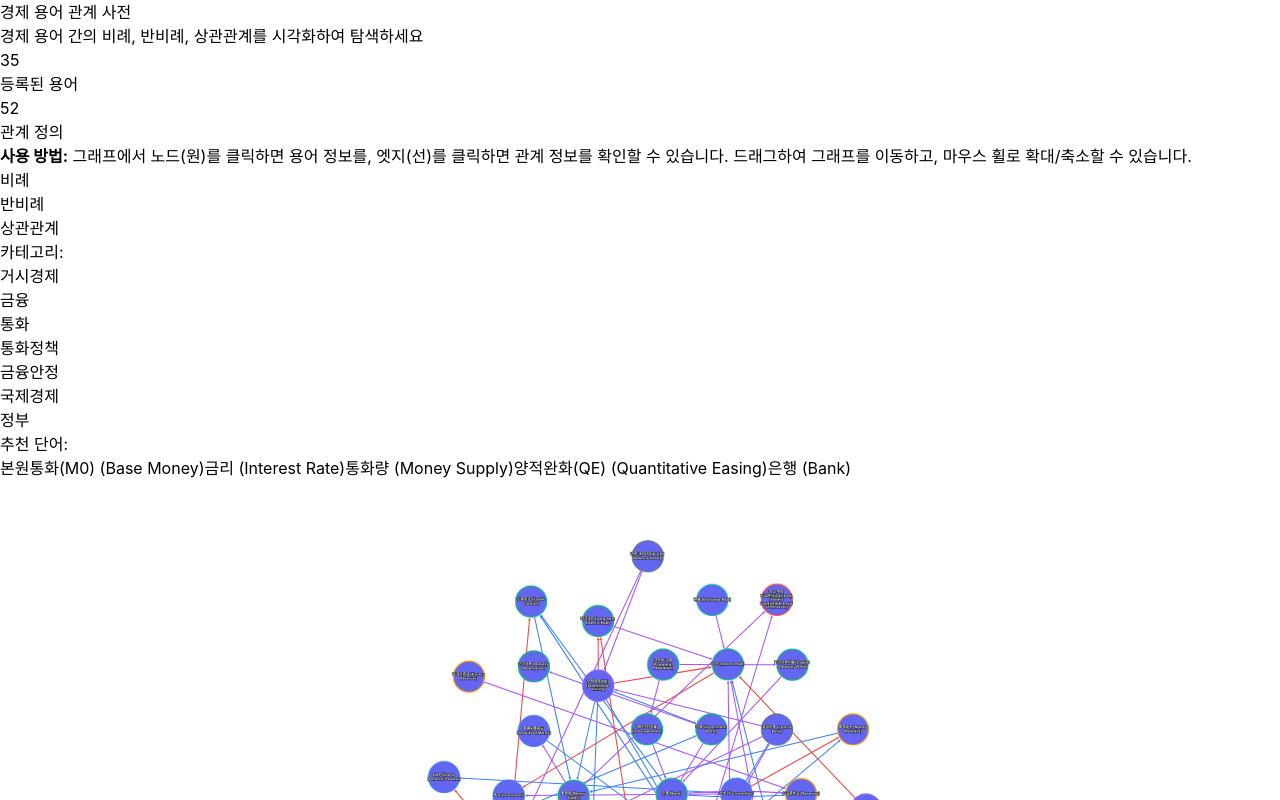
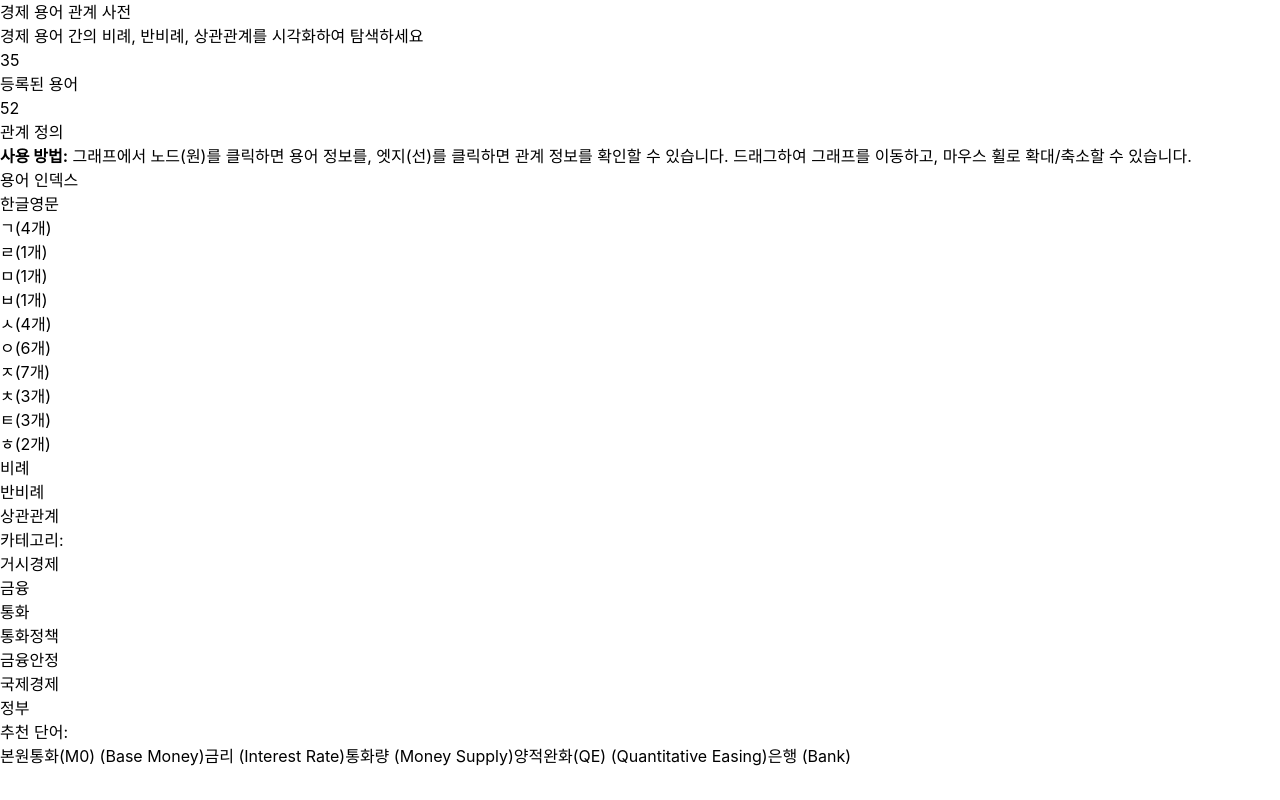
Before and after one commit to powerpower2005/EconomyWordmap, a React (Vite) app: page / in a window 1280 px wide. Shown: the top 800 px of the page. Built offline with nearby package versions, Linux system fonts and the light colour scheme.

Commit message:
Add Korean and English term index with expandable sections

```diff
--- a/src/components/RelationGraph.tsx
+++ b/src/components/RelationGraph.tsx
@@ -1,7 +1,11 @@
-import { useEffect, useRef, useState } from 'react';
+import { useEffect, useRef, useState, forwardRef, useImperativeHandle } from 'react';
 import cytoscape from 'cytoscape';
 import { loadTerms, loadRelations } from '../utils/dataLoader';
 import { RelationType, Term } from '../types';
+
+export interface RelationGraphHandle {
+  clickNode: (termId: string) => void;
+}
 
 const relationTypeColors: Record<RelationType, string> = {
   proportional: '#3b82f6',
@@ -37,17 +41,51 @@ const categoryMapping: Record<string, string> = {
   '채권': '금융'
 };
 
-export default function RelationGraph() {
+const RelationGraph = forwardRef<RelationGraphHandle>((_props, ref) => {
   const containerRef = useRef<HTMLDivElement>(null);
   const cyRef = useRef<cytoscape.Core | null>(null);
   const animationFrameRef = useRef<number | null>(null);
   const [selectedNode, setSelectedNode] = useState<Term | null>(null);
   const [recommendedTerms, setRecommendedTerms] = useState<Term[]>([]);
+  const termsRef = useRef<Term[]>([]);
+
+  const handleNodeClick = (termId: string) => {
+    const cy = cyRef.current;
+    if (!cy) return;
+
+    const node = cy.getElementById(termId);
+    if (node.length === 0) return;
+
+    const clickedTerm = termsRef.current.find(t => t.id === termId);
+    if (!clickedTerm) return;
+
+    // 노드 확대
+    cy.animate({
+      center: { eles: node },
+      zoom: 1.2
+    }, {
+      duration: 500
+    });
+
+    if (selectedNode && selectedNode.id === clickedTerm.id) {
+      setSelectedNode(null);
+      // 원래 위치로 복귀
+      cy.fit();
+    } else {
+      setSelectedNode(clickedTerm);
+    }
+  };
+
+  // 외부에서 노드 클릭할 수 있도록 함수 노출
+  useImperativeHandle(ref, () => ({
+    clickNode: handleNodeClick
+  }));
 
   useEffect(() => {
     if (!containerRef.current) return;
 
     const terms = loadTerms();
+    termsRef.current = terms;
     const relations = loadRelations();
 
     // 추천 단어 계산 (엣지가 많은 노드 상위 5개)
@@ -380,25 +418,7 @@ export default function RelationGraph() {
     cy.on('tap', 'node', function(evt) {
       const node = evt.target;
       const nodeData = node.data();
-      const clickedTerm = terms.find(t => t.id === nodeData.id);
-
-      if (clickedTerm) {
-        // 노드 확대
-        cy.animate({
-          center: { eles: node },
-          zoom: 1.2
-        }, {
-          duration: 500
-        });
-
-        if (selectedNode && selectedNode.id === clickedTerm.id) {
-          setSelectedNode(null);
-          // 원래 위치로 복귀
-          cy.fit();
-        } else {
-          setSelectedNode(clickedTerm);
-        }
-      }
+      handleNodeClick(nodeData.id);
     });
 
     cy.on('tap', 'edge', function(evt) {
@@ -633,4 +653,8 @@ export default function RelationGraph() {
       )}
     </div>
   );
-}
+});
+
+RelationGraph.displayName = 'RelationGraph';
+
+export default RelationGraph;
--- a/src/pages/Home.tsx
+++ b/src/pages/Home.tsx
@@ -1,9 +1,25 @@
-import { loadTerms, loadRelations } from '../utils/dataLoader';
-import RelationGraph from '../components/RelationGraph';
+import { useState, useRef } from 'react';
+import { loadTerms, loadRelations, getKoreanIndex, getEnglishIndex } from '../utils/dataLoader';
+import RelationGraph, { RelationGraphHandle } from '../components/RelationGraph';
+import { Term } from '../types';
 
 export default function Home() {
   const terms = loadTerms();
   const relations = loadRelations();
+  const koreanIndex = getKoreanIndex();
+  const englishIndex = getEnglishIndex();
+  const graphRef = useRef<RelationGraphHandle>(null);
+  const [activeTab, setActiveTab] = useState<'korean' | 'english'>('korean');
+  const [expandedSection, setExpandedSection] = useState<string | null>(null);
+
+  const handleTermClick = (term: Term) => {
+    if (graphRef.current) {
+      graphRef.current.clickNode(term.id);
+    }
+  };
+
+  const koreanInitials = ['ㄱ', 'ㄲ', 'ㄴ', 'ㄷ', 'ㄸ', 'ㄹ', 'ㅁ', 'ㅂ', 'ㅃ', 'ㅅ', 'ㅆ', 'ㅇ', 'ㅈ', 'ㅉ', 'ㅊ', 'ㅋ', 'ㅌ', 'ㅍ', 'ㅎ'];
+  const englishInitials = Array.from({ length: 26 }, (_, i) => String.fromCharCode(65 + i));
 
   return (
     <div className="max-w-7xl mx-auto px-4 sm:px-6 lg:px-8 py-8">
@@ -18,15 +34,118 @@ export default function Home() {
             <div className="text-gray-600 mt-1">관계 정의</div>
           </div>
         </div>
-        <div className="bg-blue-50 border-l-4 border-blue-500 p-4 rounded">
+        <div className="bg-blue-50 border-l-4 border-blue-500 p-4 rounded mb-6">
           <p className="text-sm text-gray-700">
             <strong>사용 방법:</strong> 그래프에서 노드(원)를 클릭하면 용어 정보를, 엣지(선)를 클릭하면 관계 정보를 확인할 수 있습니다.
             드래그하여 그래프를 이동하고, 마우스 휠로 확대/축소할 수 있습니다.
           </p>
         </div>
+
+        {/* 인덱스 섹션 */}
+        <div className="bg-white rounded-lg shadow p-6 mb-6">
+          <h2 className="text-xl font-bold mb-4">용어 인덱스</h2>
+
+          {/* 탭 */}
+          <div className="flex gap-2 mb-4 border-b">
+            <button
+              onClick={() => setActiveTab('korean')}
+              className={`px-4 py-2 font-medium ${
+                activeTab === 'korean'
+                  ? 'text-blue-600 border-b-2 border-blue-600'
+                  : 'text-gray-600 hover:text-gray-800'
+              }`}
+            >
+              한글
+            </button>
+            <button
+              onClick={() => setActiveTab('english')}
+              className={`px-4 py-2 font-medium ${
+                activeTab === 'english'
+                  ? 'text-blue-600 border-b-2 border-blue-600'
+                  : 'text-gray-600 hover:text-gray-800'
+              }`}
+            >
+              영문
+            </button>
+          </div>
+
+          {/* 한글 인덱스 */}
+          {activeTab === 'korean' && (
+            <div className="space-y-4">
+              {koreanInitials.map(initial => {
+                const termsInSection = koreanIndex[initial] || [];
+                if (termsInSection.length === 0) return null;
+
+                const isExpanded = expandedSection === `korean-${initial}`;
+
+                return (
+                  <div key={initial} className="border rounded-lg">
+                    <button
+                      onClick={() => setExpandedSection(isExpanded ? null : `korean-${initial}`)}
+                      className="w-full px-4 py-2 text-left font-semibold bg-gray-50 hover:bg-gray-100 flex items-center justify-between"
+                    >
+                      <span className="text-lg">{initial}</span>
+                      <span className="text-sm text-gray-500">({termsInSection.length}개)</span>
+                    </button>
+                    {isExpanded && (
+                      <div className="p-4 grid grid-cols-1 sm:grid-cols-2 md:grid-cols-3 lg:grid-cols-4 gap-2">
+                        {termsInSection.map(term => (
+                          <button
+                            key={term.id}
+                            onClick={() => handleTermClick(term)}
+                            className="text-left px-3 py-2 rounded hover:bg-blue-50 hover:text-blue-600 transition-colors"
+                          >
+                            {term.name}
+                          </button>
+                        ))}
+                      </div>
+                    )}
+                  </div>
+                );
+              })}
+            </div>
+          )}
+
+          {/* 영문 인덱스 */}
+          {activeTab === 'english' && (
+            <div className="space-y-4">
+              {englishInitials.map(letter => {
+                const termsInSection = englishIndex[letter] || [];
+                if (termsInSection.length === 0) return null;
+
+                const isExpanded = expandedSection === `english-${letter}`;
+
+                return (
+                  <div key={letter} className="border rounded-lg">
+                    <button
+                      onClick={() => setExpandedSection(isExpanded ? null : `english-${letter}`)}
+                      className="w-full px-4 py-2 text-left font-semibold bg-gray-50 hover:bg-gray-100 flex items-center justify-between"
+                    >
+                      <span className="text-lg">{letter}</span>
+                      <span className="text-sm text-gray-500">({termsInSection.length}개)</span>
+                    </button>
+                    {isExpanded && (
+                      <div className="p-4 grid grid-cols-1 sm:grid-cols-2 md:grid-cols-3 lg:grid-cols-4 gap-2">
+                        {termsInSection.map(term => (
+                          <button
+                            key={term.id}
+                            onClick={() => handleTermClick(term)}
+                            className="text-left px-3 py-2 rounded hover:bg-blue-50 hover:text-blue-600 transition-colors"
+                          >
+                            {term.name}
+                          </button>
+                        ))}
+                      </div>
+                    )}
+                  </div>
+                );
+              })}
+            </div>
+          )}
+        </div>
       </div>
 
-      <RelationGraph />
+      <RelationGraph ref={graphRef} />
     </div>
   );
 }
--- a/src/utils/dataLoader.ts
+++ b/src/utils/dataLoader.ts
@@ -62,3 +62,72 @@ export const getAllRelations = (): Array<{ term1: Term; term2: Term; relation: R
     };
   });
 };
+
+// 한글 초성 추출 함수
+const getKoreanInitial = (text: string): string => {
+  const firstChar = text.charAt(0);
+  const charCode = firstChar.charCodeAt(0);
+
+  // 한글 유니코드 범위: 0xAC00 ~ 0xD7A3
+  if (charCode >= 0xAC00 && charCode <= 0xD7A3) {
+    const initialIndex = Math.floor((charCode - 0xAC00) / 28 / 21);
+    const initials = ['ㄱ', 'ㄲ', 'ㄴ', 'ㄷ', 'ㄸ', 'ㄹ', 'ㅁ', 'ㅂ', 'ㅃ', 'ㅅ', 'ㅆ', 'ㅇ', 'ㅈ', 'ㅉ', 'ㅊ', 'ㅋ', 'ㅌ', 'ㅍ', 'ㅎ'];
+    return initials[initialIndex];
+  }
+  return '';
+};
+
+// 영문 첫 글자 추출 함수
+const getEnglishInitial = (text: string): string => {
+  const firstChar = text.charAt(0).toUpperCase();
+  if (firstChar >= 'A' && firstChar <= 'Z') {
+    return firstChar;
+  }
+  return '';
+};
+
+// 한글 인덱스 생성
+export const getKoreanIndex = (): Record<string, Term[]> => {
+  const index: Record<string, Term[]> = {};
+  const terms = loadTerms();
+
+  terms.forEach(term => {
+    const initial = getKoreanInitial(term.name);
+    if (initial) {
+      if (!index[initial]) {
+        index[initial] = [];
+      }
+      index[initial].push(term);
+    }
+  });
+
+  // 정렬
+  Object.keys(index).forEach(key => {
+    index[key].sort((a, b) => a.name.localeCompare(b.name, 'ko'));
+  });
+
+  return index;
+};
+
+// 영문 인덱스 생성
+export const getEnglishIndex = (): Record<string, Term[]> => {
+  const index: Record<string, Term[]> = {};
+  const terms = loadTerms();
+
+  terms.forEach(term => {
+    const initial = getEnglishInitial(term.name);
+    if (initial) {
+      if (!index[initial]) {
+        index[initial] = [];
+      }
+      index[initial].push(term);
+    }
+  });
+
+  // 정렬
+  Object.keys(index).forEach(key => {
+    index[key].sort((a, b) => a.name.localeCompare(b.name, 'en'));
+  });
+
+  return index;
+};
```
